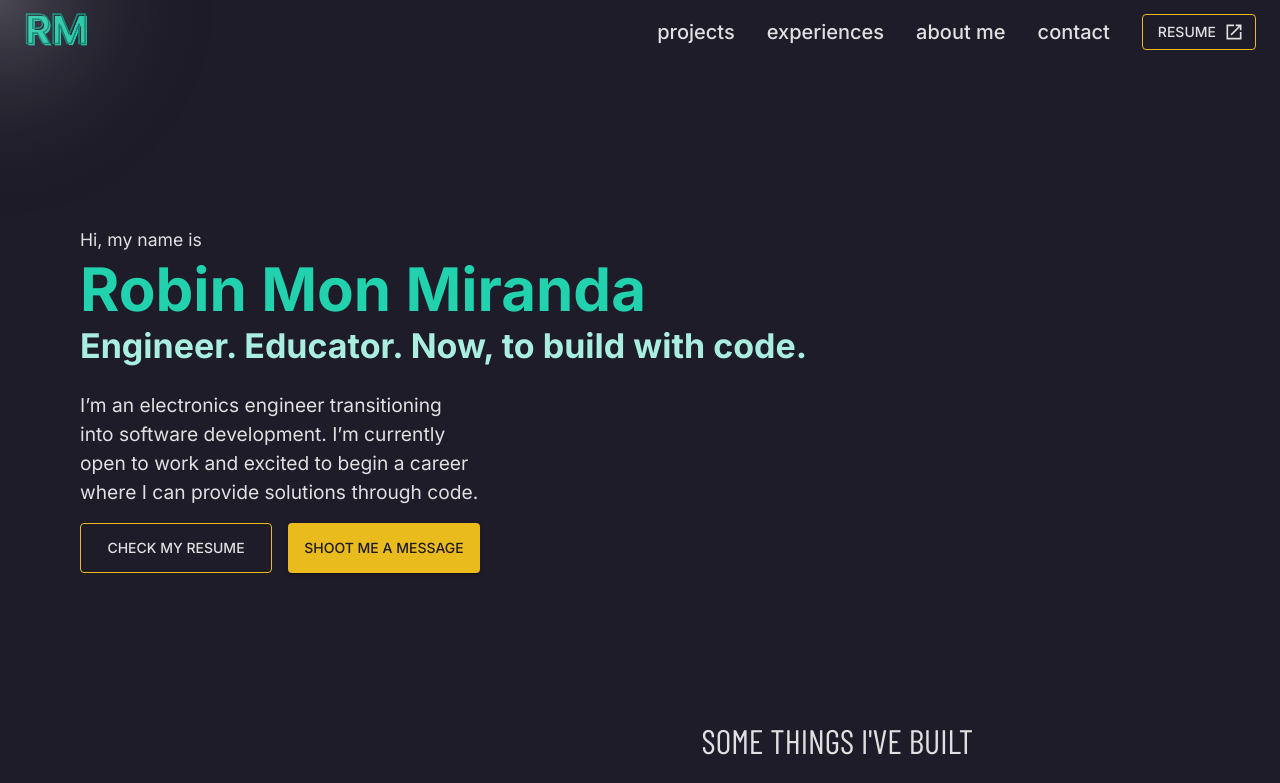
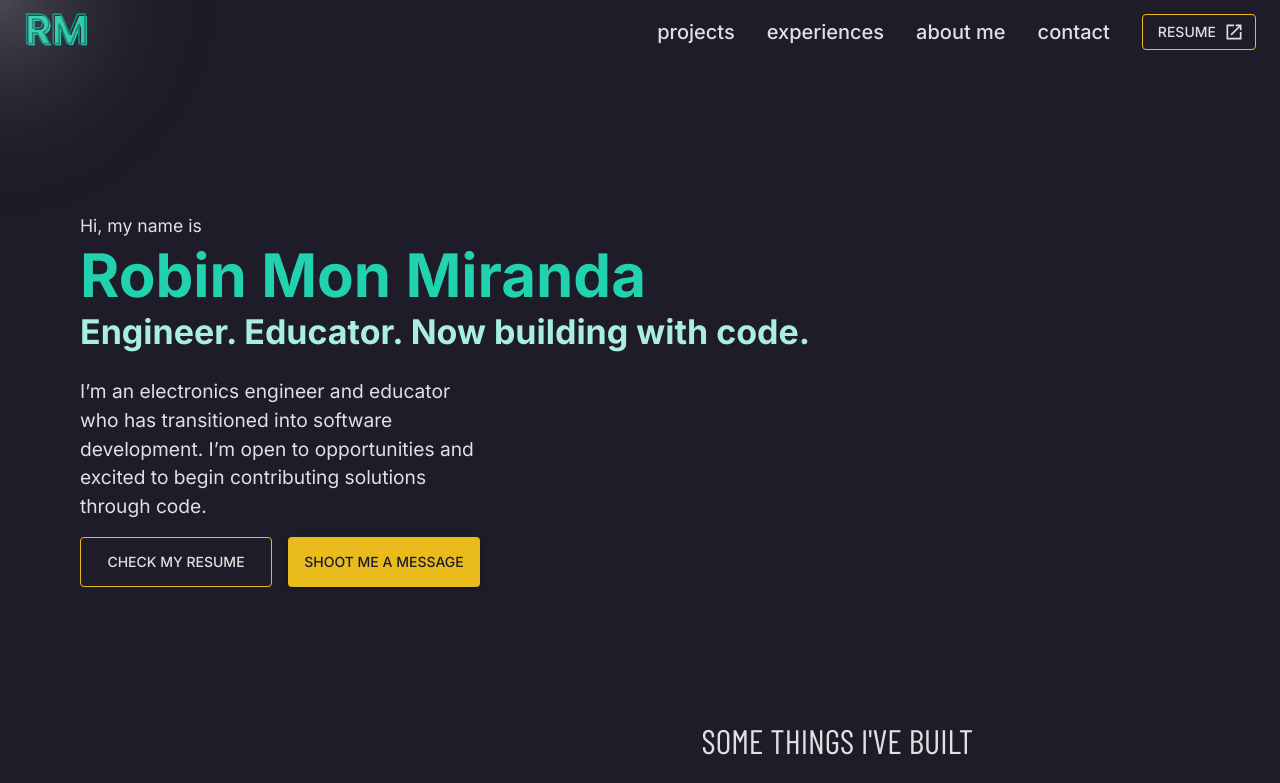
Before and after one commit to aramind/robin-mon-miranda-dev-portfolio, a React (Create React App) app: page / in a window 1280 px wide. Shown: the top 783 px of the page. Built offline with nearby package versions, Linux system fonts and the light colour scheme; a web font is replaced by a local one.

Commit message:
refactor: changing the text in hero section and side hero section

```diff
--- a/src/components/SideHero.jsx
+++ b/src/components/SideHero.jsx
@@ -25,13 +25,13 @@ const SideHero = ({ isVisible, handleOpenMessageDialog }) => {
           fontWeight="bold"
           color="primary.light"
         >
-          Engineer. Educator. Now, to build with code.
+          Engineer. Educator. Now building with code.
         </Typography>
         <Box width={{ xs: 1, md: "75%" }}>
           <Typography>
-            I’m an electronics engineer transitioning into software development.
-            I’m currently open to work and excited to begin a career where I can
-            provide solutions through code.
+            I’m an electronics engineer and educator who has transitioned into
+            software development. I’m open to opportunities and excited to begin
+            contributing solutions through code.
           </Typography>
           {/* <Stack justifyContent="space-between" spacing={2} mt={2}>
             <Button variant="outlined" fullWidth sx={{ py: 1.5 }}>
--- a/src/sections/landing/Landing.jsx
+++ b/src/sections/landing/Landing.jsx
@@ -30,14 +30,14 @@ const Landing = forwardRef(({ handleOpenMessageDialog }, ref) => {
           fontWeight="bold"
           color="primary.light"
         >
-          Engineer. Educator. Now, to build with code.
+          Engineer. Educator. Now building with code.
         </Typography>
         <br />
         <Box width={{ xs: 1, md: "50%" }}>
           <Typography fontSize={{ xs: "1rem", md: "1.2rem" }}>
-            I’m an electronics engineer transitioning into software development.
-            I’m currently open to work and excited to begin a career where I can
-            provide solutions through code.
+            I’m an electronics engineer and educator who has transitioned into
+            software development. I’m open to opportunities and excited to begin
+            contributing solutions through code.
           </Typography>
           <CTAButtons handleOpenMessageDialog={handleOpenMessageDialog} />
         </Box>
```
